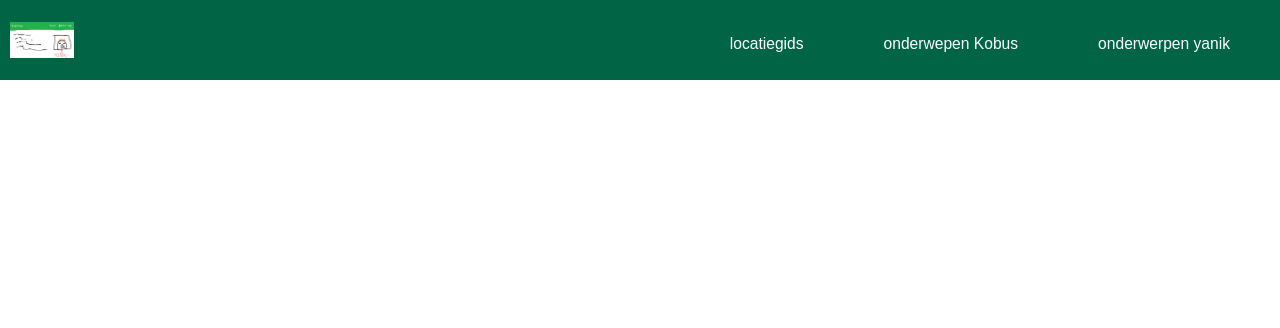
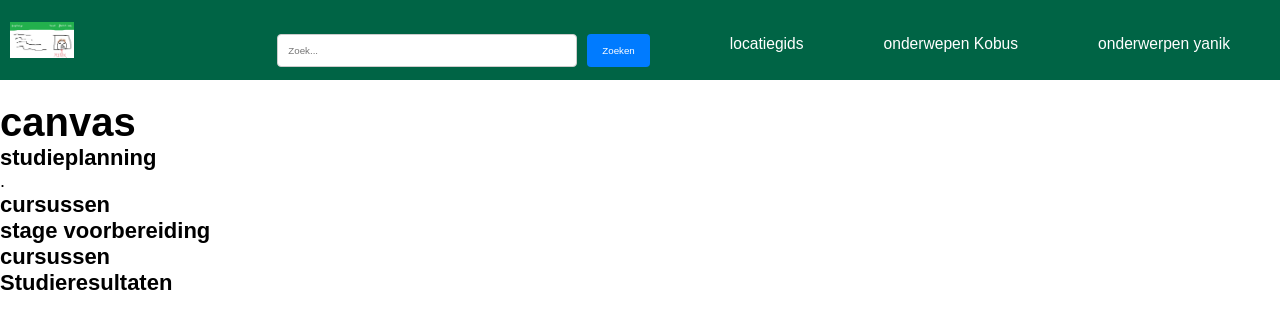
Before and after one commit to YanikRijgersberg/p1-ouderavond, a plain HTML site: page html/sitemap-html/canvas.html in a window 1280 px wide. Drawn offline with Linux system fonts and the light colour scheme.

Commit message:
zoekbalk

```diff
--- a/html/sitemap-html/canvas.html
+++ b/html/sitemap-html/canvas.html
@@ -10,10 +10,19 @@
 
 <body>
     <nav>
-        <a href="index.html"><img src="/p1-ouderavond/img/yanik-paint.jpg" alt="yanik"></a>
+        <a href="/p1-ouderavond/html/index.html"><img src="/p1-ouderavond/img/yanik-paint.jpg" alt="yanik"></a>
         <ul>
-            <li></li>
-            <li><a href="locatiegids.html">locatiegids</a></li>
+            <li>
+            <div class="search-container">
+                <input type="text" placeholder="Zoek..." class="search-input" id="searchInput">
+                <button class="search-button" onclick="search()">Zoeken</button>
+            </div>
+
+            <script>
+
+            </script>
+           </li>
+            <li><a href="/p1-ouderavond/html/locatiegids.html">locatiegids</a></li>
             <li class="dropdown"><a class="dropbtn" href="#">onderwepen Kobus</a>
                 <div class="dropdown-content">
                     <a href="veiligheid.html">veiligheid</a>
@@ -30,6 +39,39 @@
             </li>
         </ul>
     </nav>
+
+<header>
+    <div>
+        <h1>canvas</h1>
+    </div>
+</header>
+
+<main>
+    <div>
+        <h3>studieplanning</h3>
+        <p>.</p>
+    </div>
+<div>
+    <h3>cursussen</h3>
+    <p></p>
+</div>
+<div>
+    <h3>stage voorbereiding</h3>
+    <p></p>
+</div>
+<div>
+    <h3>cursussen</h3>
+    <p></p>
+</div><div>
+    <h3>Studieresultaten</h3>
+    <p></p>
+</div>
+</main>
+
+
+
+
+
 </body>
 
 </html>
--- a/style.css
+++ b/style.css
@@ -178,13 +178,13 @@ font-weight: bold;
 
 }
 
-/* .school_img{
+.school_img{
 background-image: url(/p1-ouderavond/img/school.jpg);
 background-size: cover;
 background-repeat: no-repeat;
 height: 100vh;
-margin-top: 8rem;
-} */
+/* margin-top: 8rem; */
+}
 .auditoriumVideo{
   height: 400px;
   width: auto;
@@ -220,3 +220,29 @@ margin-top: 8rem;
   height: auto;
   width: 80px;
  }
+ .search-container {
+  display: flex;
+  float: right;
+  margin-top: 20px;
+}
+
+.search-input {
+  padding: 10px;
+  width: 300px;
+  border: 1px solid #ccc;
+  border-radius: 4px;
+}
+
+.search-button {
+  padding: 10px 15px;
+  margin-left: 10px;
+  background-color: #007BFF;
+  color: white;
+  border: none;
+  border-radius: 4px;
+  cursor: pointer;
+}
+
+.search-button:hover {
+  background-color: #0056b3;
+}
```
Also changed, not shown: app.js (+16 -0 lines), html/index.html (+10 -3 lines).
